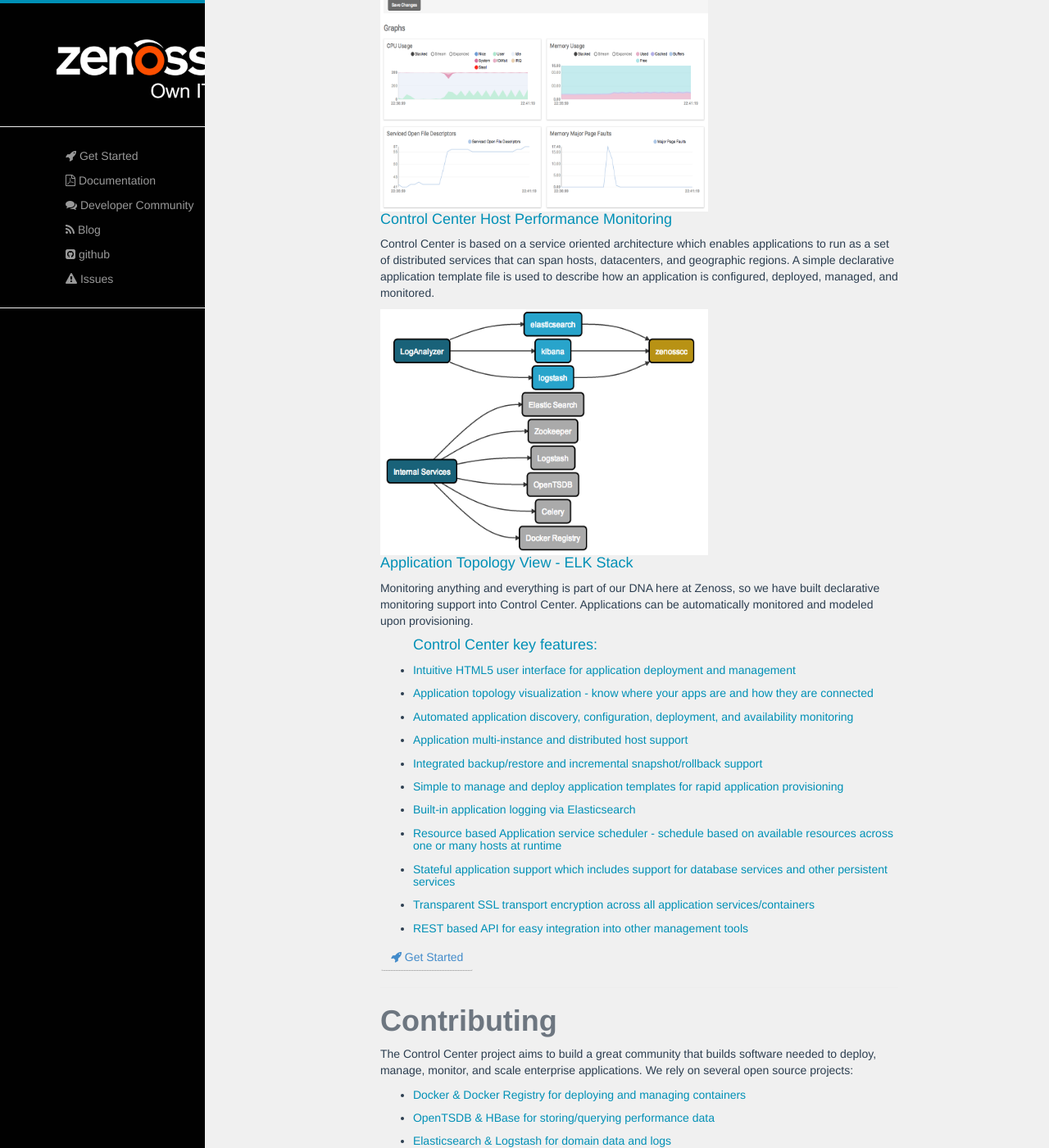
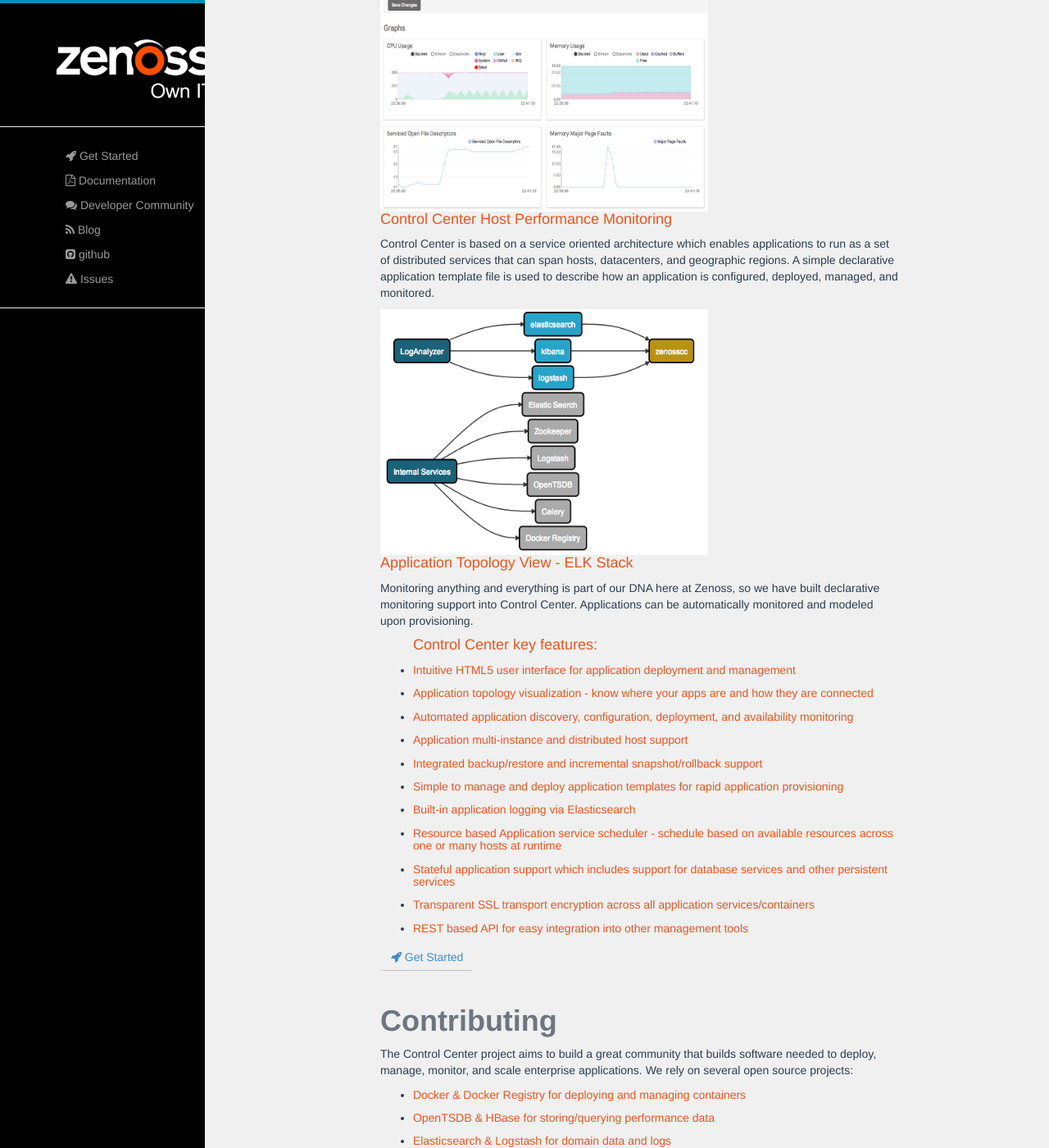
Before and after one commit to control-center/zenoss.io, a Jekyll site: the page built from index.html, in a window 1280 px wide and 1400 px high, scrolled down 246 px. Shown: the whole window at 82% size. Built offline with Jekyll 4.4.1, drawn with Linux system fonts in a browser that asks for light colours; nearby versions of some CDN libraries; Markdown is read by kramdown in place of the engine named in the settings.

Commit message:
Updated font color

```diff
--- a/css/hc.css
+++ b/css/hc.css
@@ -13,7 +13,7 @@
 h1,h2,h3,h4,h5,h6
 {
     font-family:"Helvetica Neue", helvetica, "Open Sans", sans-serif;
-    color:#0090b6
+    color:#ed541d
 }
 
 h1
```
